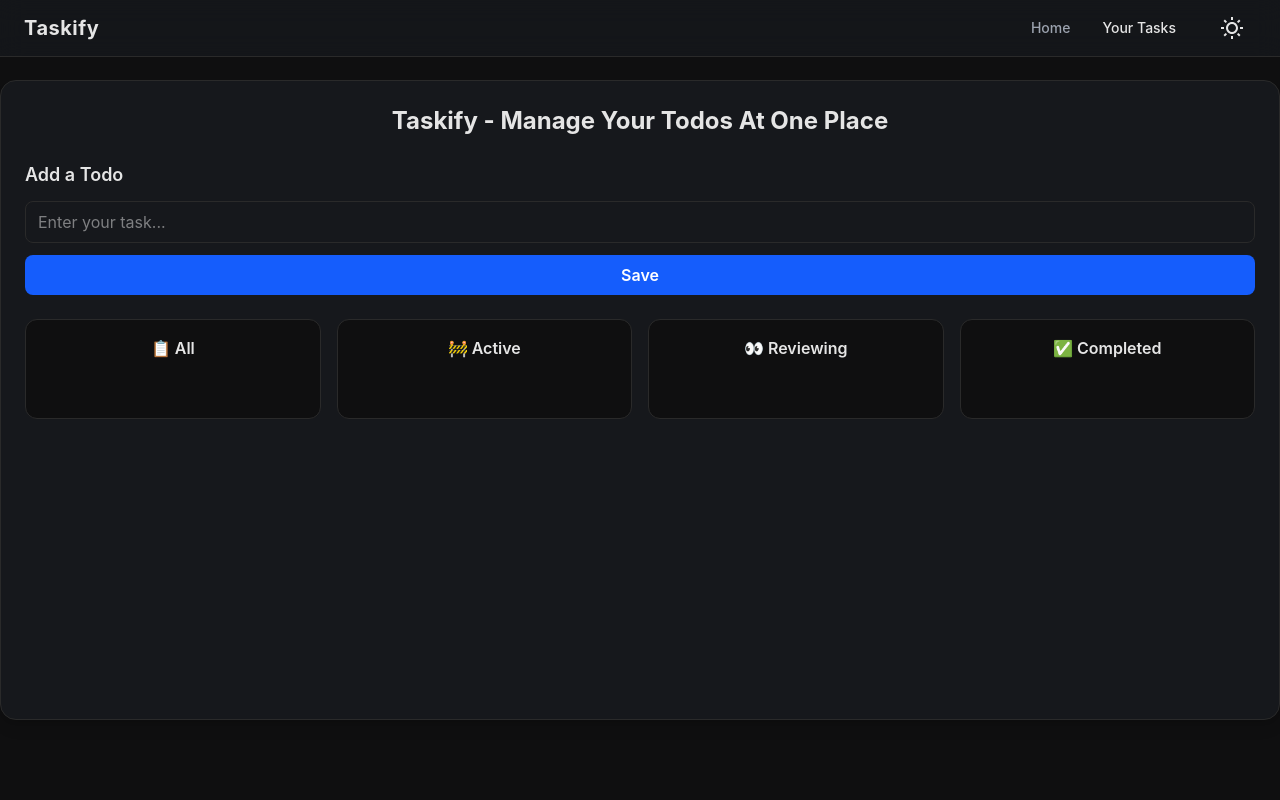
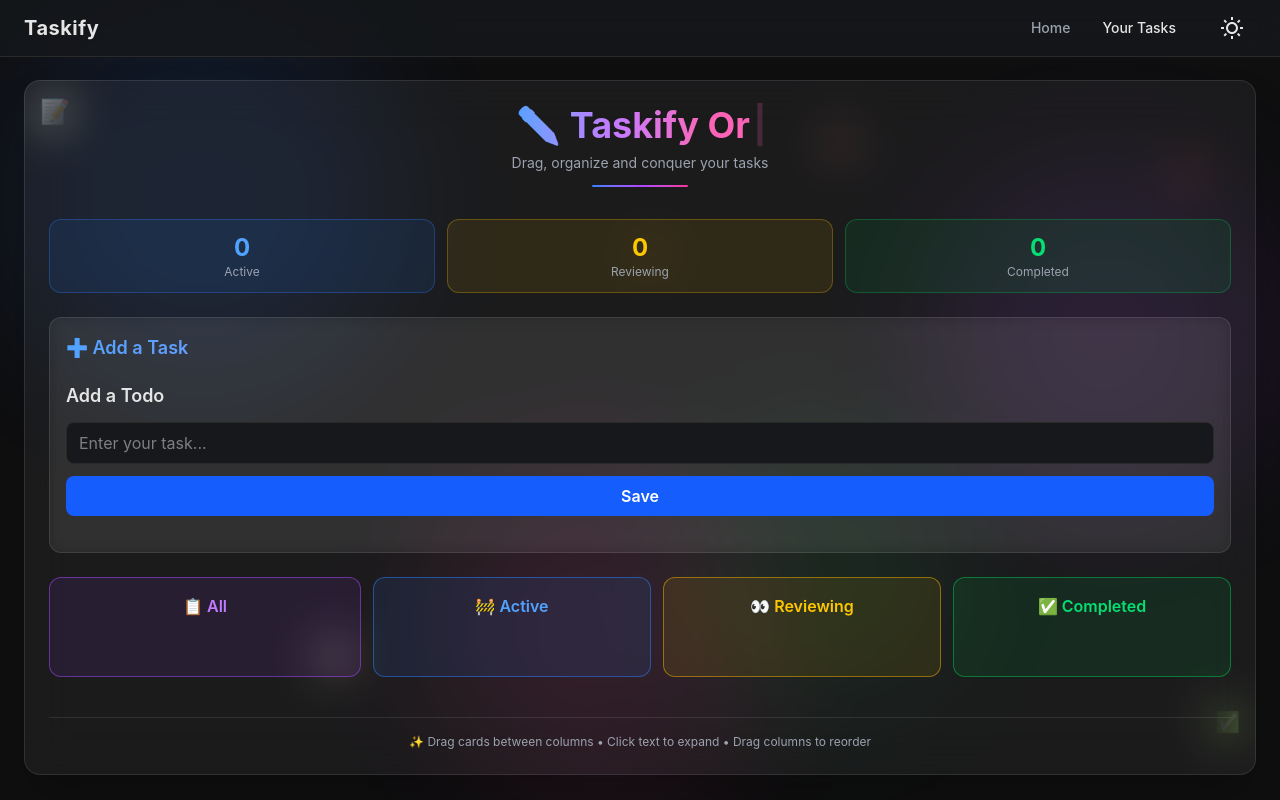
Before and after one commit to iasharsh/todo-list-app, a React (Vite) app: page /tasks in a window 1280 px wide. Both pictures are taken after a click on the item "Your Tasks". Built offline with nearby package versions, Linux system fonts and the light colour scheme.

Commit message:
final drag feature improvement

```diff
--- a/src/App.jsx
+++ b/src/App.jsx
@@ -3,6 +3,7 @@ import './index.css'
 import { v4 as uuidv4 } from 'uuid'
 import { arrayMove } from "@dnd-kit/sortable"
 import toast, { Toaster } from 'react-hot-toast'
+import { Typewriter } from 'react-simple-typewriter'
 
 import Navbar from './components/Navbar'
 import HomePage from './components/HomePage'
@@ -139,10 +140,28 @@ function App() {
   const handleColumnDragEnd = (event) => {
     const { active, over } = event;
     if (!over || active.id === over.id) return;
-    const oldIndex = columnOrder.indexOf(active.id);
-    const newIndex = columnOrder.indexOf(over.id);
-    setColumnOrder(prev => arrayMove(prev, oldIndex, newIndex));
+
+    let overId = over.id;
+
+    // ✅ If dropped on a card → convert it to its column
+    if (!columnOrder.includes(overId)) {
+      const overTodo = todos.find(t => t.id === overId);
+      if (overTodo) {
+        overId = overTodo.status;
+      } else {
+        return;
       }
+    }
+
+    setColumnOrder(prev => {
+      const oldIndex = prev.indexOf(active.id);
+      const newIndex = prev.indexOf(overId);
+
+      if (oldIndex === -1 || newIndex === -1) return prev;
+
+      return arrayMove(prev, oldIndex, newIndex);
+    });
+  };
 
   return (
     <>
@@ -154,16 +173,94 @@ function App() {
       )}
 
       {page === "tasks" && (
-        <div className="container mx-auto mt-20 rounded-2xl p-6 min-h-[80vh] border shadow-lg bg-[var(--card)] text-[var(--text)] border-[var(--border)]">
-          <h1 className='font-bold flex items-center justify-center text-2xl mb-6'>
-            Taskify - Manage Your Todos At One Place
+        <div className="relative min-h-screen pt-20 px-6 bg-[var(--bg)] text-[var(--text)] overflow-hidden">
+
+          {/* Animated background blobs */}
+          <div className="absolute top-0 left-0 w-[400px] h-[400px] bg-blue-500/20 blur-3xl rounded-full pointer-events-none animate-pulse"></div>
+          <div className="absolute top-40 right-0 w-[350px] h-[350px] bg-purple-500/20 blur-3xl rounded-full pointer-events-none animate-pulse delay-300"></div>
+          <div className="absolute bottom-0 left-1/3 w-[350px] h-[350px] bg-pink-500/20 blur-3xl rounded-full pointer-events-none animate-pulse delay-700"></div>
+          <div className="absolute bottom-20 right-1/4 w-[300px] h-[300px] bg-green-500/15 blur-3xl rounded-full pointer-events-none animate-pulse delay-500"></div>
+
+          {/* Floating particles */}
+          <div className="absolute inset-0 pointer-events-none overflow-hidden">
+            <span className="absolute top-24 left-10 text-2xl opacity-80 animate-float">📝</span>
+            <span className="absolute top-40 right-20 text-xl opacity-80 animate-float delay-200">📌</span>
+            <span className="absolute bottom-32 left-1/4 text-2xl opacity-80 animate-float delay-500">📋</span>
+            <span className="absolute bottom-16 right-10 text-xl opacity-80 animate-float delay-700">✅</span>
+            <span className="absolute top-60 left-1/2 text-xl opacity-60 animate-float delay-300">⚡</span>
+            <span className="absolute top-32 right-1/3 text-xl opacity-60 animate-float delay-600">🎯</span>
+          </div>
+
+          {/* Glassmorphism main card */}
+          <div className="relative z-10 container mx-auto rounded-2xl p-6 min-h-[80vh]
+      border border-white/10
+      bg-white/5 backdrop-blur-xl
+      shadow-2xl shadow-black/30">
+
+            {/* Styled header */}
+            <div className="text-center mb-8">
+              <h1 className="text-3xl md:text-4xl font-bold">
+
+                <span className="bg-gradient-to-r from-blue-400 via-purple-400 to-pink-400 bg-clip-text text-transparent">
+                  ✏️ Taskify {" "}
+                </span>
+                <span className="text-pink-400">
+                  <Typewriter
+                    words={['Board...', 'Organize...', 'Conquer...']}
+                    loop={true}
+                    cursor
+                    cursorStyle="|"
+                    typeSpeed={80}
+                    deleteSpeed={50}
+                    delaySpeed={1500}
+                  />
+                </span>
               </h1>
+
+              <p className="text-[var(--muted)] text-sm mt-2">
+                Drag, organize and conquer your tasks
+              </p>
+
+              <div className="mx-auto mt-3 h-[2px] w-24 rounded-full bg-gradient-to-r from-blue-500 via-purple-500 to-pink-500"></div>
+
+            </div>
+
+            {/* Stats bar */}
+            <div className="grid grid-cols-3 gap-3 mb-6">
+              <div className="text-center p-3 rounded-xl bg-blue-500/10 border border-blue-500/30">
+                <p className="text-2xl font-bold text-blue-400">
+                  {todos.filter(t => t.status === "active").length}
+                </p>
+                <p className="text-xs text-[var(--muted)]">Active</p>
+              </div>
+              <div className="text-center p-3 rounded-xl bg-yellow-500/10 border border-yellow-500/30">
+                <p className="text-2xl font-bold text-yellow-400">
+                  {todos.filter(t => t.status === "review").length}
+                </p>
+                <p className="text-xs text-[var(--muted)]">Reviewing</p>
+              </div>
+              <div className="text-center p-3 rounded-xl bg-green-500/10 border border-green-500/30">
+                <p className="text-2xl font-bold text-green-400">
+                  {todos.filter(t => t.status === "completed").length}
+                </p>
+                <p className="text-xs text-[var(--muted)]">Completed</p>
+              </div>
+            </div>
+
+            {/* Add todo — glassmorphism styled */}
+            <div className="mb-6 p-4 rounded-xl border border-white/10 bg-white/5 backdrop-blur-sm">
+              <h2 className="text-lg font-semibold mb-3 bg-gradient-to-r from-blue-400 to-purple-400 bg-clip-text text-transparent">
+                ➕ Add a Task
+              </h2>
               <AddTodo
                 todo={todo}
                 handleChange={handleChange}
                 handleAdd={handleAdd}
                 handleKeyDown={handleKeyDown}
               />
+            </div>
+
+            {/* Kanban board */}
             <KanbanBoard
               todos={todos}
               activeId={activeId}
@@ -177,6 +274,13 @@ function App() {
               dragType={dragType}
               setDragType={setDragType}
             />
+
+            {/* Footer hint */}
+            <div className="mt-10 text-center text-xs text-[var(--muted)] border-t border-white/10 pt-4">
+              <p>✨ Drag cards between columns • Click text to expand • Drag columns to reorder</p>
+            </div>
+
+          </div>
         </div>
       )}
 
--- a/src/components/Column.jsx
+++ b/src/components/Column.jsx
@@ -1,15 +1,17 @@
 import { useDroppable } from "@dnd-kit/core";
 
-const Column = ({ id, title, children }) => {
+const Column = ({ id, title, children, borderClass, bgClass, glowClass }) => {
   const { setNodeRef, isOver } = useDroppable({ id });
 
   return (
     <div
       ref={setNodeRef}
-      className={`p-4 rounded-xl border transition
-    min-h-[100px]
-    ${isOver ? "bg-blue-500/10 scale-[1.02]" : "bg-[var(--bg)]"}
-    border-[var(--border)]`}
+      className={`p-4 rounded-xl border transition hover:shadow-lg
+        min-h-[100px]
+        ${isOver ? "scale-[1.02] brightness-110" : ""}
+        ${borderClass}
+        ${bgClass}
+        ${glowClass}`}
     >
       <h2 className="font-semibold mb-3 text-center">{title}</h2>
       {children}
--- a/src/components/DraggableColumn.jsx
+++ b/src/components/DraggableColumn.jsx
@@ -1,6 +1,27 @@
 import { useSortable } from "@dnd-kit/sortable";
 import { CSS } from "@dnd-kit/utilities";
 import Column from "./Column";
+
+const columnStyles = {
+  active: {
+    border: "border-blue-500/50",
+    bg: "bg-blue-500/10",
+    header: "text-blue-400",
+    glow: "hover:shadow-blue-500/20",
+  },
+  review: {
+    border: "border-yellow-500/50",
+    bg: "bg-yellow-500/10",
+    header: "text-yellow-400",
+    glow: "hover:shadow-yellow-500/20",
+  },
+  completed: {
+    border: "border-green-500/50",
+    bg: "bg-green-500/10",
+    header: "text-green-400",
+    glow: "hover:shadow-green-500/20",
+  },
+}
 
 const DraggableColumn = ({ id, title, children }) => {
   const { attributes, listeners, setNodeRef, transform, transition, isDragging } = useSortable({ id });
@@ -9,18 +30,37 @@ const DraggableColumn = ({ id, title, children }) => {
     transform: CSS.Transform.toString(transform),
     transition,
     opacity: isDragging ? 0.4 : 1,
+    flex: 1,       // ← takes equal space like All column
+    minWidth: 0,   // ← allows text truncation to work inside flex
   };
+
+  const styles = columnStyles[id] || {
+    border: "border-[var(--border)]",
+    bg: "bg-[var(--bg)]",
+    header: "text-[var(--text)]",
+    glow: "",
+  }
 
   return (
     <div ref={setNodeRef} style={style}>
       <Column
         id={id}
         title={
-          <span {...listeners} {...attributes} className="cursor-grab active:cursor-grabbing">
+          <span
+            {...listeners}
+            {...attributes}
+            className={`cursor-grab active:cursor-grabbing font-semibold ${styles.header}`}
+          >
             {title}
           </span>
         }
+        borderClass={styles.border}
+        bgClass={styles.bg}
+        glowClass={styles.glow}
       >
+        {/* <div onPointerDown={(e) => e.stopPropagation()}>
+          {children}
+        </div> */}
         {children}
       </Column>
     </div>
--- a/src/components/KanbanBoard.jsx
+++ b/src/components/KanbanBoard.jsx
@@ -12,32 +12,40 @@ const columnTitles = {
 };
 
 const KanbanBoard = ({
-  todos,
-  activeId,
-  columnOrder,
-  handleEdit,
-  handleDelete,
-  handleDragEnd,
-  handleColumnDragEnd,
-  setActiveId,
-  setColumnOrder,
-  dragType,
-  setDragType,
+  todos, activeId, columnOrder, handleEdit, handleDelete,
+  handleDragEnd, handleColumnDragEnd, setActiveId,
+  setColumnOrder, dragType, setDragType,
 }) => {
-  const [expandedId, setExpandedId] = useState(null)  // ✅ moved inside component
+  const [expandedId, setExpandedId] = useState(null)
 
   const sensors = useSensors(
-    useSensor(PointerSensor, { activationConstraint: { distance: 8 } })
+    useSensor(PointerSensor, {
+      activationConstraint: {
+        distance: 15,  // ← increase from 8 to 15
+      },
+    })
   );
+  const columns = {
+    active: todos.filter(t => t.status === "active"),
+    review: todos.filter(t => t.status === "review"),
+    completed: todos.filter(t => t.status === "completed"),
+  };
 
   return (
     <DndContext
       sensors={sensors}
       collisionDetection={closestCorners}
       modifiers={[restrictToWindowEdges]}
+      measuring={{
+        droppable: {
+          strategy: "always"
+        }
+      }}
       onDragStart={(event) => {
         const id = event.active.id;
-        if (columnOrder.includes(id)) {
+        const isColumn = columnOrder.includes(id);
+
+        if (isColumn) {
           setDragType("column");
         } else {
           setDragType("card");
@@ -45,20 +53,19 @@ const KanbanBoard = ({
         }
       }}
       onDragEnd={(event) => {
-        if (dragType === "column") {
-          handleColumnDragEnd(event);
-        } else {
-          handleDragEnd(event);
-        }
+        if (dragType === "column") handleColumnDragEnd(event);
+        else handleDragEnd(event);
         setDragType(null);
         setActiveId(null);
       }}
     >
-      <div className="grid md:grid-cols-4 gap-4 mt-6">
+      {/* single flex — all 4 columns here, no nesting */}
+      <div className="flex gap-3 mt-6 items-start w-full">
 
         {/* Fixed All column */}
-        <div className="p-4 rounded-xl border bg-[var(--bg)] border-[var(--border)]">
-          <h2 className="font-semibold mb-3 text-center">📋 All</h2>
+        <div className="flex-1 min-w-0 p-4 rounded-xl border transition hover:shadow-lg
+          hover:shadow-purple-500/20 min-h-[100px] bg-purple-500/10 border-purple-500/50">
+          <h2 className="font-semibold mb-3 text-center text-purple-400">📋 All</h2>
           {todos.map(item => (
             <div
               key={item.id}
@@ -72,15 +79,15 @@ const KanbanBoard = ({
           ))}
         </div>
 
-        {/* Draggable columns */}
+        {/* Draggable 3 columns — NO extra div wrapper inside SortableContext */}
         <SortableContext items={columnOrder} strategy={horizontalListSortingStrategy}>
           {columnOrder.map(colId => (
             <DraggableColumn key={colId} id={colId} title={columnTitles[colId]}>
               <SortableContext
-                items={todos.filter(t => t.status === colId).map(t => t.id)}
+                items={columns[colId].map(t => t.id)}
                 strategy={verticalListSortingStrategy}
               >
-                {todos.filter(t => t.status === colId).map(item => (
+                {columns[colId].map(item => (
                   <TodoCard
                     key={item.id}
                     item={item}
@@ -98,8 +105,13 @@ const KanbanBoard = ({
 
       <DragOverlay>
         {activeId && dragType === "card" && (
-          <div className="bg-[var(--card)] border border-[var(--border)] p-3 rounded-lg shadow-xl max-w-[200px] truncate overflow-hidden whitespace-nowrap">
+          <div className="bg-[var(--card)] border border-[var(--border)] p-3 rounded-lg shadow-xl truncate overflow-hidden whitespace-nowrap">
             {todos.find(t => t.id === activeId)?.todo || ""}
+          </div>
+        )}
+        {activeId && dragType === "column" && (
+          <div className="flex-1 p-4 rounded-xl border border-white/20 bg-white/10 backdrop-blur-sm shadow-2xl opacity-90">
+            <h2 className="font-semibold mb-3 text-center">{columnTitles[activeId]}</h2>
           </div>
         )}
       </DragOverlay>
--- a/src/components/TodoCard.jsx
+++ b/src/components/TodoCard.jsx
@@ -27,8 +27,8 @@ const TodoCard = ({ item, handleEdit, handleDelete, activeId }) => {
         title={item.todo}
         onPointerDown={(e) => e.stopPropagation()}
         onClick={() => setExpanded(prev => !prev)}
-        className={`mb-2 text-sm cursor-pointer overflow-hidden transition-all
-          ${expanded ? "whitespace-normal break-words" : "truncate whitespace-nowrap"}`}
+        className={`mb-2 text-sm cursor-pointer overflow-hidden transition-all w-full
+    ${expanded ? "whitespace-normal break-words" : "truncate whitespace-nowrap"}`}
       >
         {item.todo}
       </p>
```
Lines whose indentation alone changed are shown as unchanged.
